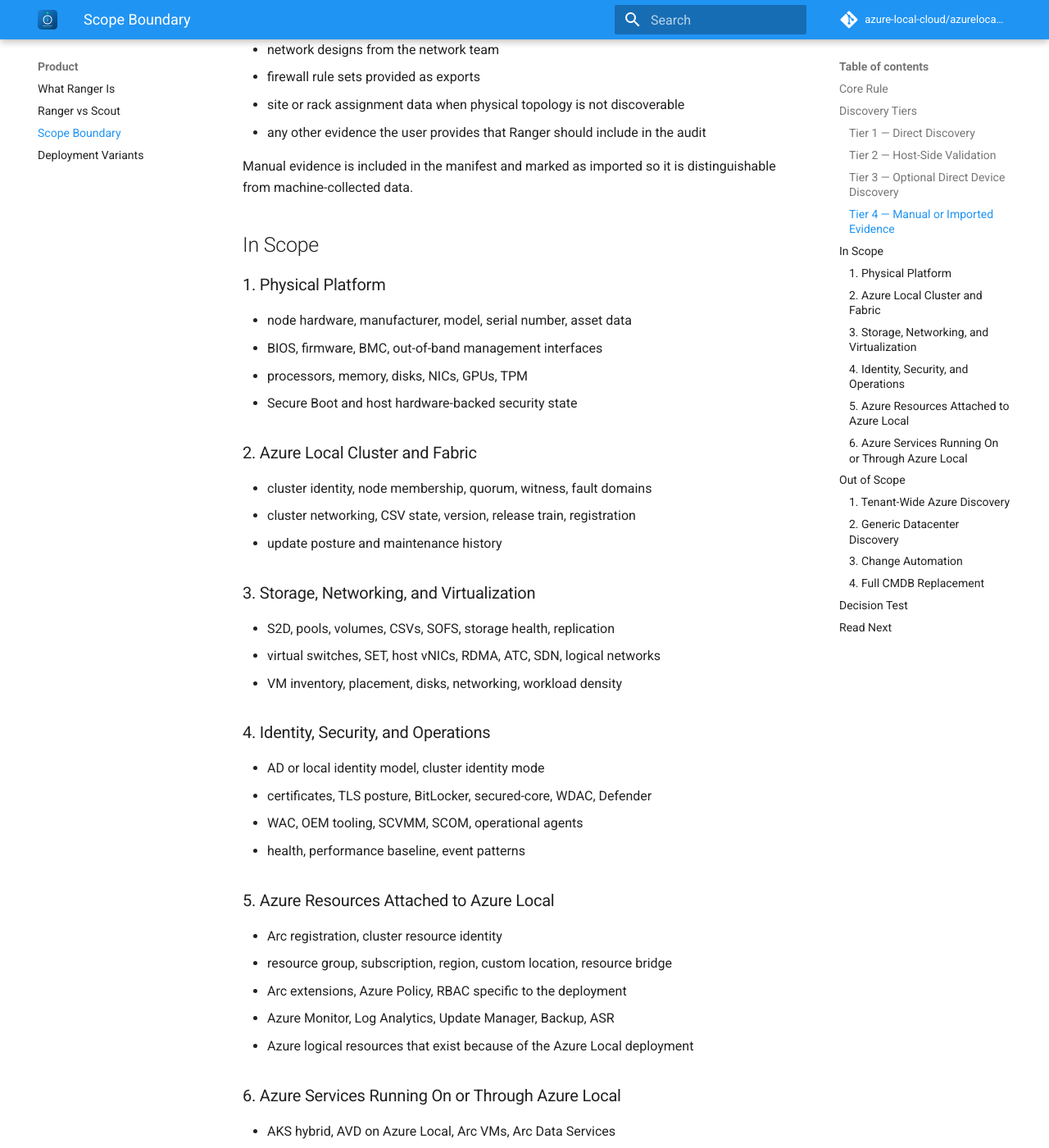
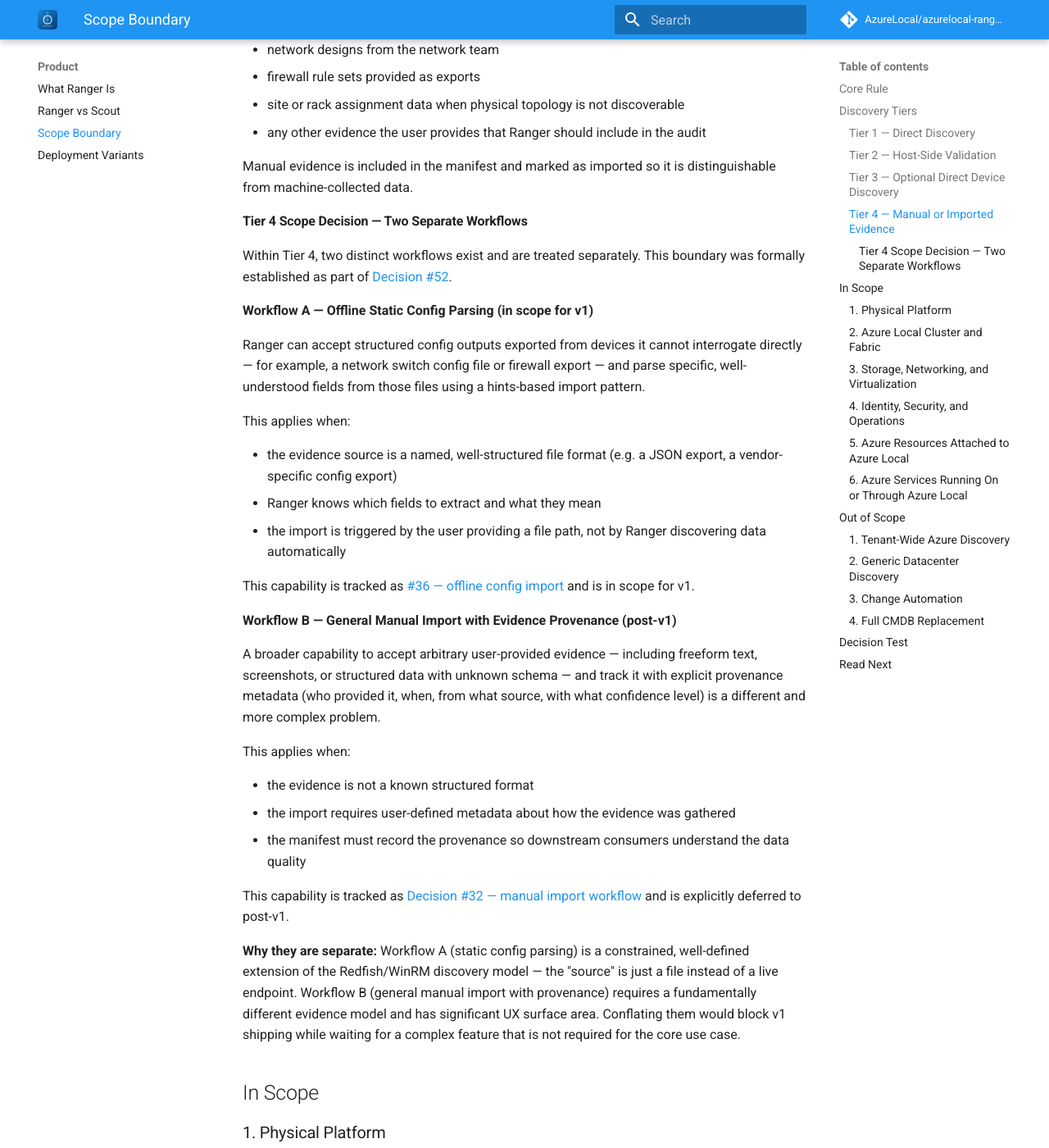
Before and after one commit to AzureLocal/azurelocal-ranger, an MkDocs documentation site: the page built from docs/scope-boundary.md, in a window 1280 px wide and 1400 px high, scrolled down 1800 px. Shown: the whole window at 82% size. Built offline with MkDocs 1.6.1 and Material for MkDocs 9.7.7, drawn with Linux system fonts in a browser that asks for light colours; comment, search, counter and statistics services are not loaded.

Commit message:
feat: deepen all 6 collectors, add docs roadmap, fix Tier 4 scope boundary, update fixtures
Closes #40 - docs/project/documentation-roadmap.md created
Closes #41 - Cluster/Node collector deepened (CAU, LCM, update history, billing, pending updates)
Closes #42 - Hardware collector deepened (per-DIMM, GPU, VBS, BMC SSL cert, disk slot)
Closes #43 - Storage collector deepened (health faults, SOFS detail, Storage Replica, QoS)
Closes #44 - Networking collector deepened (DCB/RDMA, ATC overrides, LLDP, SDN)
Closes #45 - VM collector deepened (checkpoints, Arc overlay, per-NIC advanced)
Closes #46 - Identity collector deepened (BitLocker protectors, WDAC, Defender, Entra join, audit policy)
Closes #47 - Azure Integration collector deepened (ARB, AKS, AVD, policy compliance, ASR, Backup)
Closes #48 - Monitoring collector deepened (DCR detail, health faults, Azure Alerts, Update Manager)
Closes #49 - Management collector deepened (WAC inventory, AdminCenter, Arc extensions, RBAC, activity log)
Closes #50 - Performance collector deepened (memory pressure, NUMA, storage latency percentiles, CPU run queue)
Closes #52 - Scope boundary doc updated with Tier 4 clarification (offline config vs manual import)

Also fix AzureLocalRanger.psd1 and mkdocs.yml org name: azure-local-cloud -> AzureLocal

```diff
--- a/docs/scope-boundary.md
+++ b/docs/scope-boundary.md
@@ -62,6 +62,36 @@ This applies to:
 - any other evidence the user provides that Ranger should include in the audit
 
 Manual evidence is included in the manifest and marked as imported so it is distinguishable from machine-collected data.
+
+#### Tier 4 Scope Decision — Two Separate Workflows
+
+Within Tier 4, two distinct workflows exist and are treated separately. This boundary was formally established as part of [Decision #52](https://github.com/AzureLocal/azurelocal-ranger/issues/52).
+
+**Workflow A — Offline Static Config Parsing (in scope for v1)**
+
+Ranger can accept structured config outputs exported from devices it cannot interrogate directly — for example, a network switch config file or firewall export — and parse specific, well-understood fields from those files using a hints-based import pattern.
+
+This applies when:
+
+- the evidence source is a named, well-structured file format (e.g. a JSON export, a vendor-specific config export)
+- Ranger knows which fields to extract and what they mean
+- the import is triggered by the user providing a file path, not by Ranger discovering data automatically
+
+This capability is tracked as [#36 — offline config import](https://github.com/AzureLocal/azurelocal-ranger/issues/36) and is in scope for v1.
+
+**Workflow B — General Manual Import with Evidence Provenance (post-v1)**
+
+A broader capability to accept arbitrary user-provided evidence — including freeform text, screenshots, or structured data with unknown schema — and track it with explicit provenance metadata (who provided it, when, from what source, with what confidence level) is a different and more complex problem.
+
+This applies when:
+
+- the evidence is not a known structured format
+- the import requires user-defined metadata about how the evidence was gathered
+- the manifest must record the provenance so downstream consumers understand the data quality
+
+This capability is tracked as [Decision #32 — manual import workflow](https://github.com/AzureLocal/azurelocal-ranger/issues/32) and is explicitly deferred to post-v1.
+
+**Why they are separate:** Workflow A (static config parsing) is a constrained, well-defined extension of the Redfish/WinRM discovery model — the "source" is just a file instead of a live endpoint. Workflow B (general manual import with provenance) requires a fundamentally different evidence model and has significant UX surface area. Conflating them would block v1 shipping while waiting for a complex feature that is not required for the core use case.
 
 ## In Scope
 
--- a/mkdocs.yml
+++ b/mkdocs.yml
@@ -2,8 +2,8 @@ site_name: Azure Local Ranger
 site_description: Repository scaffold and project documentation for a future Azure Local auditing, diagramming, and reporting tool
 site_author: Azure Local Cloud
 site_url: https://azurelocal.github.io/azurelocal-ranger/
-repo_url: https://github.com/azure-local-cloud/azurelocal-ranger
-repo_name: azure-local-cloud/azurelocal-ranger
+repo_url: https://github.com/AzureLocal/azurelocal-ranger
+repo_name: AzureLocal/azurelocal-ranger
 
 theme:
   name: material
@@ -65,6 +65,7 @@ nav:
     - Troubleshooting: operator/troubleshooting.md
   - Project:
     - Roadmap: project/roadmap.md
+    - Documentation Roadmap: project/documentation-roadmap.md
     - Repository Structure: project/repository-structure.md
     - Changelog: project/changelog.md
   - Contributor:
```
Also changed, not shown: docs/project/documentation-roadmap.md (added, +118 -0 lines), 14 other files.
